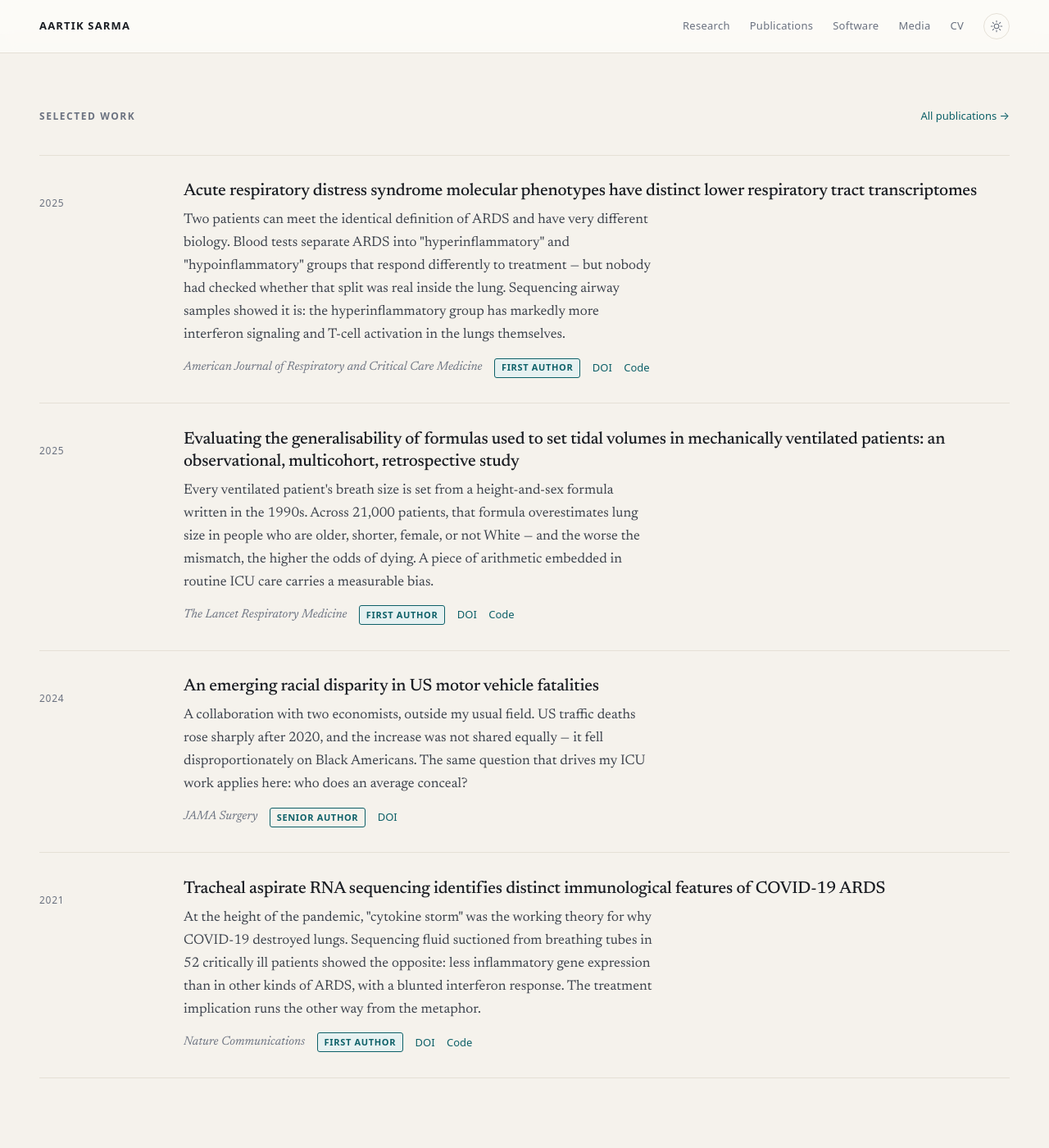
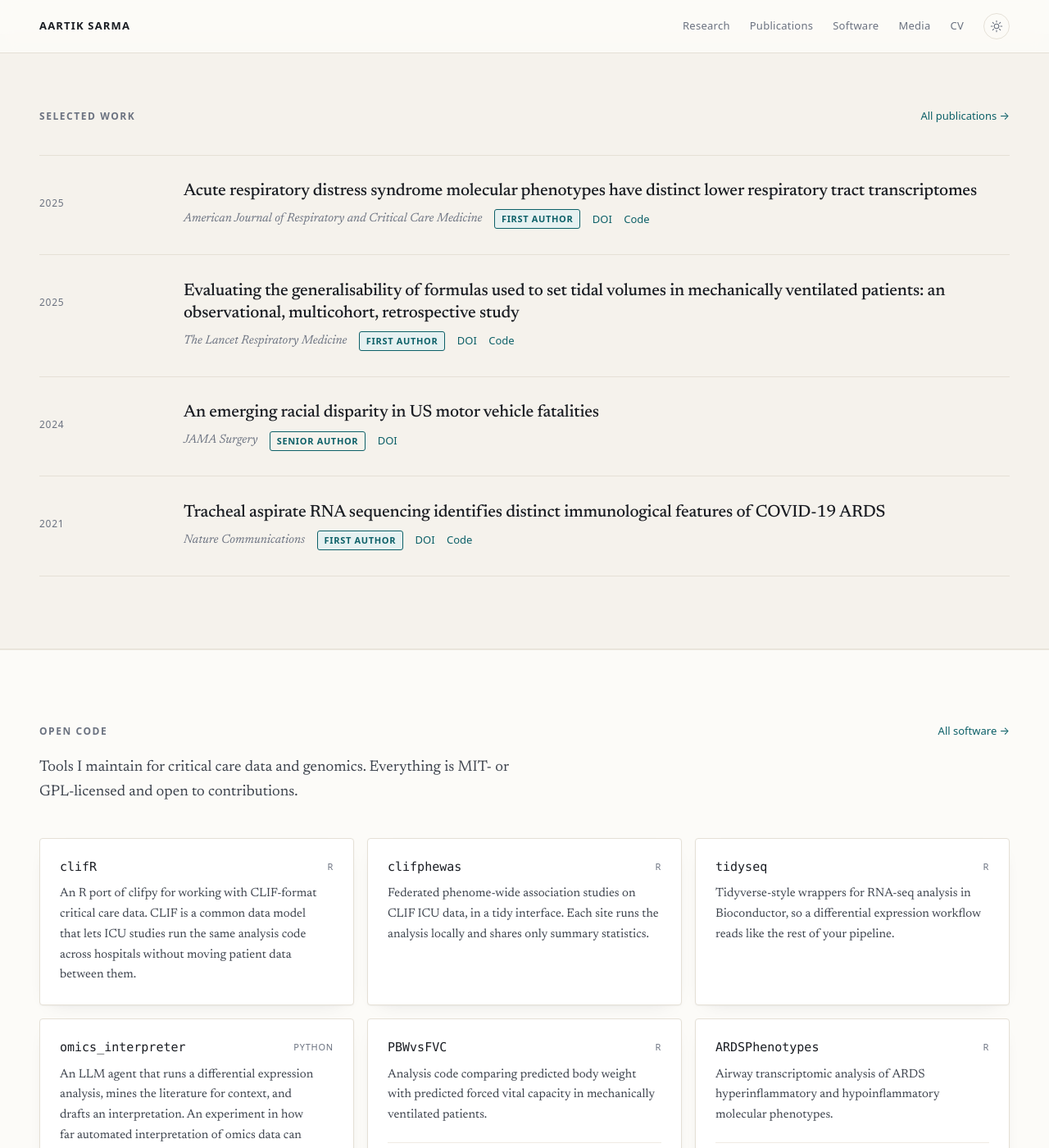
Before and after one commit to AartikSarma/aartiksarma.github.io, a Jekyll site: the page built from index.html, in a window 1280 px wide and 1400 px high, scrolled down 1217 px. Shown: the whole window at 82% size. Built offline with Jekyll 4.4.1, drawn with Linux system fonts in a browser that asks for light colours.

Commit message:
Remove paper summaries; correct ScB to dual concentration
Drops the four plain-language `summary` fields from the publication data.
Selected work on the homepage now shows title, journal, role, and links
only. The field and its rendering are kept, so setting `summary` on any
paper turns it back on.

ScB is a dual concentration in biomedical engineering and public policy.

Co-Authored-By: Claude Opus 5 <noreply@anthropic.com>
Claude-Session: https://claude.ai/code/session_01VnRYDjPogaea2fBGxvhz2X

```diff
--- a/_data/publications.yml
+++ b/_data/publications.yml
@@ -15,8 +15,9 @@
 #   role      optional. one of: first | senior | contributing   (default: contributing)
 #   kind      optional. one of: research | review | commentary | guideline | trial
 #   featured  optional. true puts it in the "Selected work" list on the homepage.
-#   summary   optional. One or two plain-language sentences. Shown for featured
-#             papers on the homepage and expanded on the publications page.
+#   summary   optional, currently unused. One or two plain-language sentences.
+#             If set, renders under the paper on the homepage and the
+#             publications page.
 #   code      optional. URL to the analysis code for this paper.
 # ---------------------------------------------------------------------------
 
@@ -73,13 +74,6 @@
   kind: research
   featured: true
   code: "https://github.com/aartiksarma/ARDSPhenotypes"
-  summary: >-
-    Two patients can meet the identical definition of ARDS and have very
-    different biology. Blood tests separate ARDS into "hyperinflammatory" and
-    "hypoinflammatory" groups that respond differently to treatment — but nobody
-    had checked whether that split was real inside the lung. Sequencing airway
-    samples showed it is: the hyperinflammatory group has markedly more
-    interferon signaling and T-cell activation in the lungs themselves.
 
 - year: 2025
   title: "Evaluating the generalisability of formulas used to set tidal volumes in mechanically ventilated patients: an observational, multicohort, retrospective study"
@@ -91,12 +85,6 @@
   kind: research
   featured: true
   code: "https://github.com/aartiksarma/PBWvsFVC"
-  summary: >-
-    Every ventilated patient's breath size is set from a height-and-sex formula
-    written in the 1990s. Across 21,000 patients, that formula overestimates
-    lung size in people who are older, shorter, female, or not White — and the
-    worse the mismatch, the higher the odds of dying. A piece of arithmetic
-    embedded in routine ICU care carries a measurable bias.
 
 - year: 2025
   title: "Longitudinal multiomic signatures of ARDS and sepsis inflammatory phenotypes identify pathways associated with mortality"
@@ -171,11 +159,6 @@
   role: senior
   kind: research
   featured: true
-  summary: >-
-    A collaboration with two economists, outside my usual field. US traffic
-    deaths rose sharply after 2020, and the increase was not shared equally —
-    it fell disproportionately on Black Americans. The same question that drives
-    my ICU work applies here: who does an average conceal?
 
 - year: 2024
   title: "Rapidly improving ARDS differs clinically and biologically from persistent ARDS"
@@ -267,12 +250,6 @@
   kind: research
   featured: true
   code: "https://github.com/aartiksarma/COVIDARDS"
-  summary: >-
-    At the height of the pandemic, "cytokine storm" was the working theory for
-    why COVID-19 destroyed lungs. Sequencing fluid suctioned from breathing
-    tubes in 52 critically ill patients showed the opposite: less inflammatory
-    gene expression than in other kinds of ARDS, with a blunted interferon
-    response. The treatment implication runs the other way from the metaphor.
 
 - year: 2021
   title: "Latent class analysis-derived subphenotypes are generalisable to observational cohorts of acute respiratory distress syndrome: a prospective study"
--- a/cv.html
+++ b/cv.html
@@ -9,10 +9,8 @@ permalink: /cv/
 
 {%- comment -%}
 -------------------------------------------------------------------------------
-Training years below are completion years, confirmed by AS.
-Still worth checking: the ScB field of study reads "Biomedical Engineering",
-inferred from the Brown Center for Biomedical Engineering papers — correct it
-if the concentration was named differently.
+Training years below are completion years, confirmed by AS. The ScB is a dual
+concentration in biomedical engineering and public policy.
 
 Sections that could still be added: teaching, mentorship, editorial and peer
 review roles, additional grants, invited talks.
@@ -100,7 +98,7 @@ review roles, additional grants, invited talks.
     <div class="cv-block">
       <p class="cv-block__when">2008</p>
       <div>
-        <p class="cv-block__what">ScB, Biomedical Engineering</p>
+        <p class="cv-block__what">ScB, Biomedical Engineering and Public Policy</p>
         <p class="cv-block__where">Brown University</p>
       </div>
     </div>
```
Also changed, not shown: README.md.
